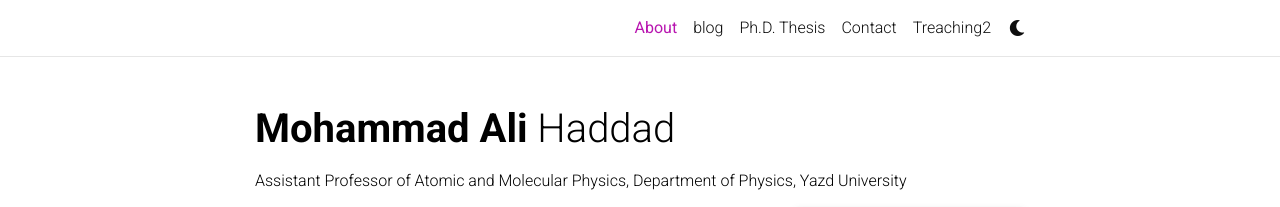
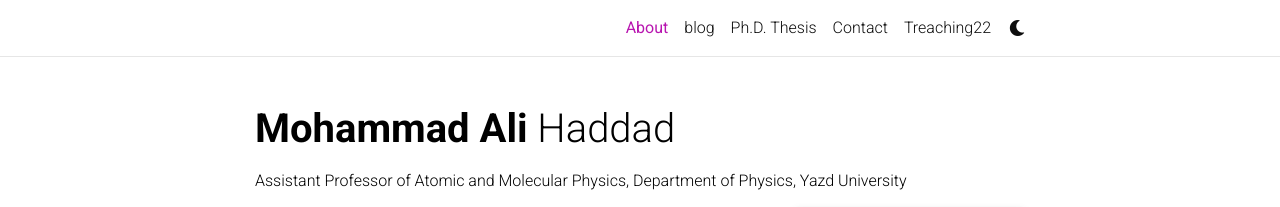
Before and after one commit to ma-haddad/ma-haddad.github.io, a Jekyll site: the page built from _pages/about.md, in a window 1280 px wide. Shown: the top 207 px of the page. Built offline with Jekyll 4.4.1, drawn with Linux system fonts in a browser that asks for light colours; full-size pictures stand in for the smaller copies a plugin makes; comment, search, counter and statistics services are not loaded; a style sheet for code colours, icons or effects is not loaded.

Commit message:
Update teaching2.md

```diff
--- a/_pages/teaching2.md
+++ b/_pages/teaching2.md
@@ -1,7 +1,7 @@
 ---
 layout: cv
-permalink: /teaching2/
-title: Treaching2
+permalink: /data/teaching2.yml
+title: Treaching22
 description:
 nav: true
 nav_order: 6
```
